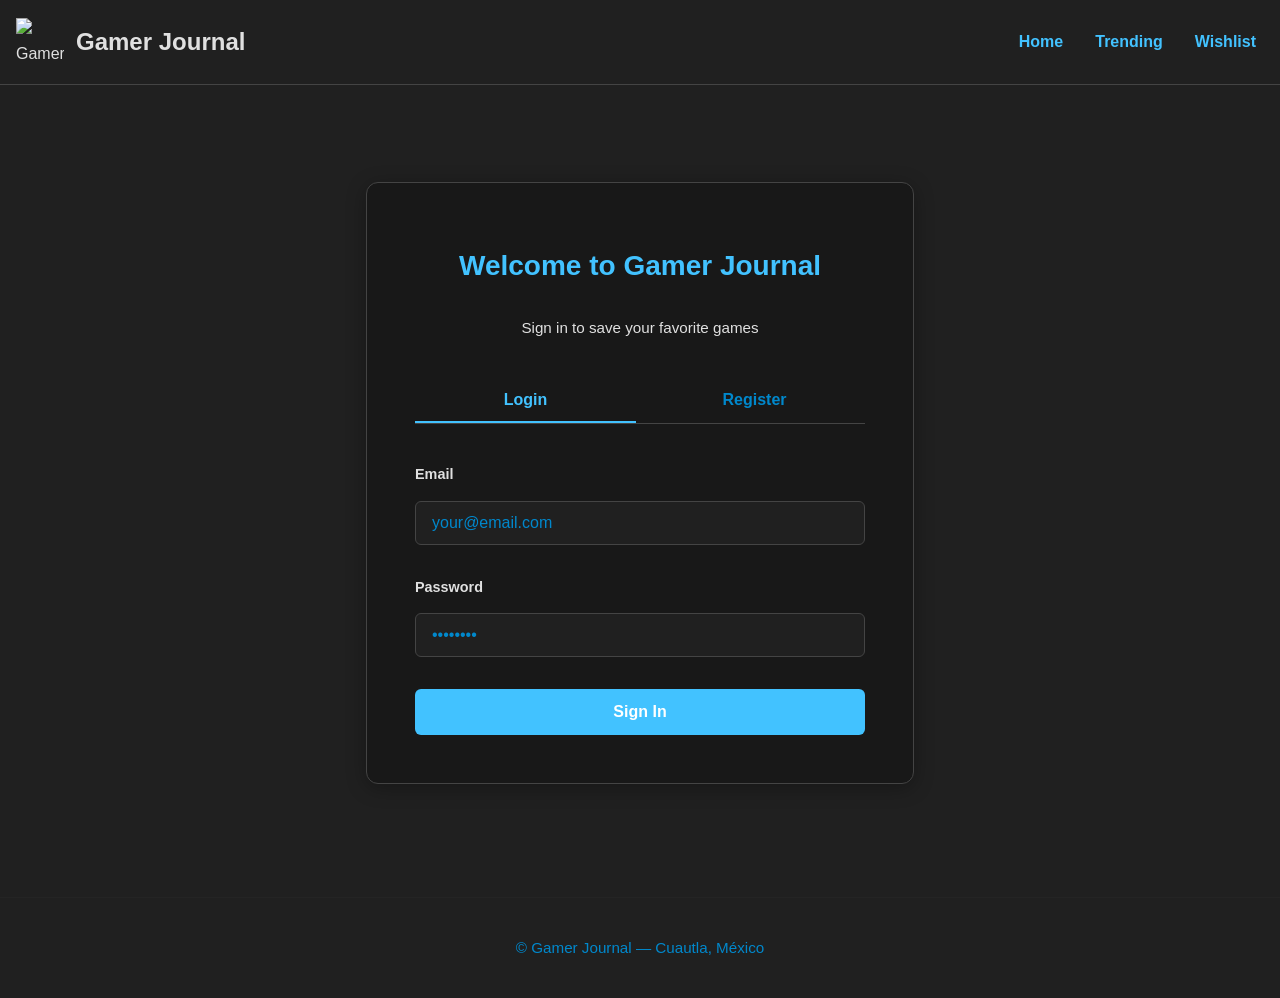
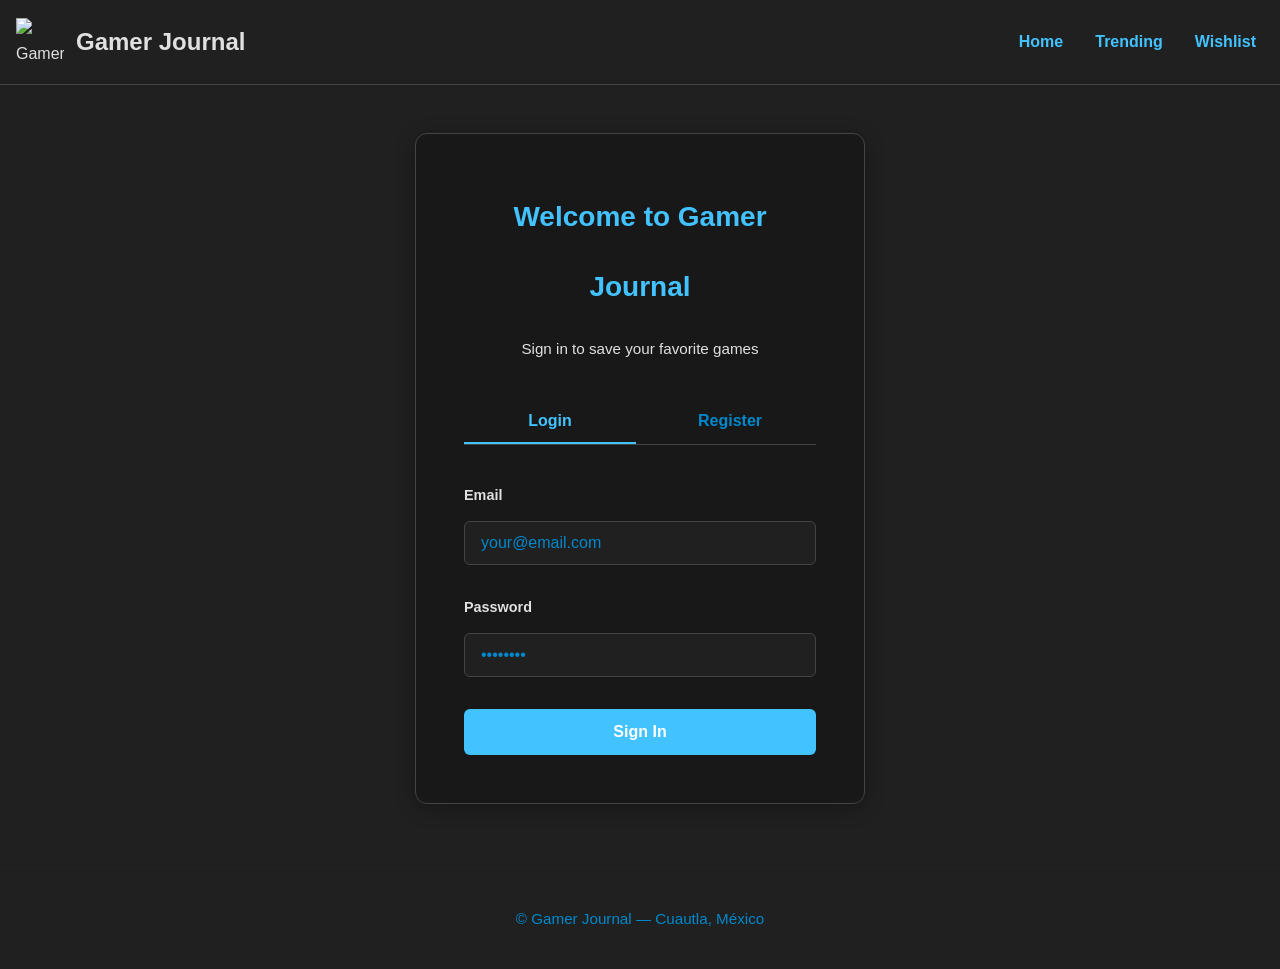

feat: add base stylesheet with dark theme and component styles

--- a/src/css/main.css
+++ b/src/css/main.css
@@ -1,3 +1,7 @@
+*, *::before, *::after {
+    box-sizing: border-box;
+}
+
 :root {
     --bg-dark: #202020;
     --bg-card: #181818;
@@ -207,6 +211,7 @@ nav {
 
 .profile-header {
     display: flex;
+    flex-wrap: wrap;
     gap: 2rem;
     align-items: flex-start;
     margin-bottom: 2rem;
@@ -255,6 +260,7 @@ nav {
 
 .profile-stats {
     display: flex;
+    flex-wrap: wrap;
     gap: 2rem;
     margin-bottom: 2rem;
     padding: 1.5rem;
@@ -402,19 +408,19 @@ nav {
     border-radius: 8px;
     padding: 0.8rem;
     display: flex;
+    flex-direction: column;
     gap: 1rem;
     align-items: flex-start;
 }
 
 .card figure {
-    width: 120px;
-    flex: 0 0 120px;
+    width: 100%;
     margin: 0
 }
 
 .card img {
     width: 100%;
-    height: 70px;
+    height: 180px;
     object-fit: cover;
     border-radius: 6px
 }
@@ -438,7 +444,8 @@ nav {
 .card .actions {
     display: flex;
     gap: 0.5rem;
-    margin-top: 0.5rem
+    margin-top: 0.5rem;
+    flex-wrap: wrap;
 }
 
 .btn {
@@ -717,13 +724,8 @@ nav {
         padding: 1rem
     }
 
-    .card figure {
-        width: 160px;
-        flex: 0 0 160px
-    }
-
     .card img {
-        height: 100px
+        height: 220px;
     }
 
     .modal-content {
@@ -732,5 +734,11 @@ nav {
 
     .auth-container {
         padding: 3rem;
+    }
+}
+
+@media (min-width: 1024px) {
+    .results {
+        grid-template-columns: repeat(3, 1fr);
     }
 }
